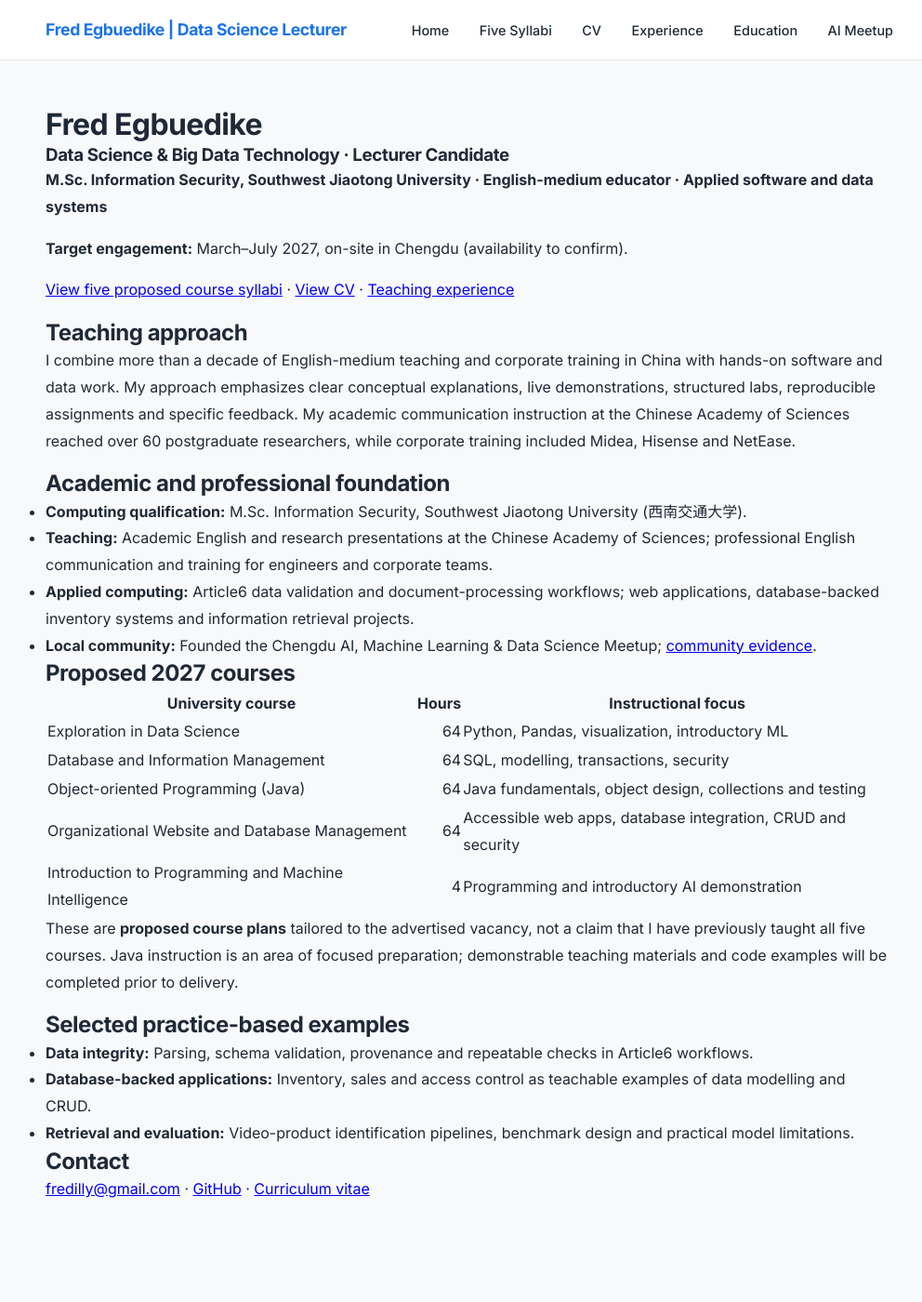
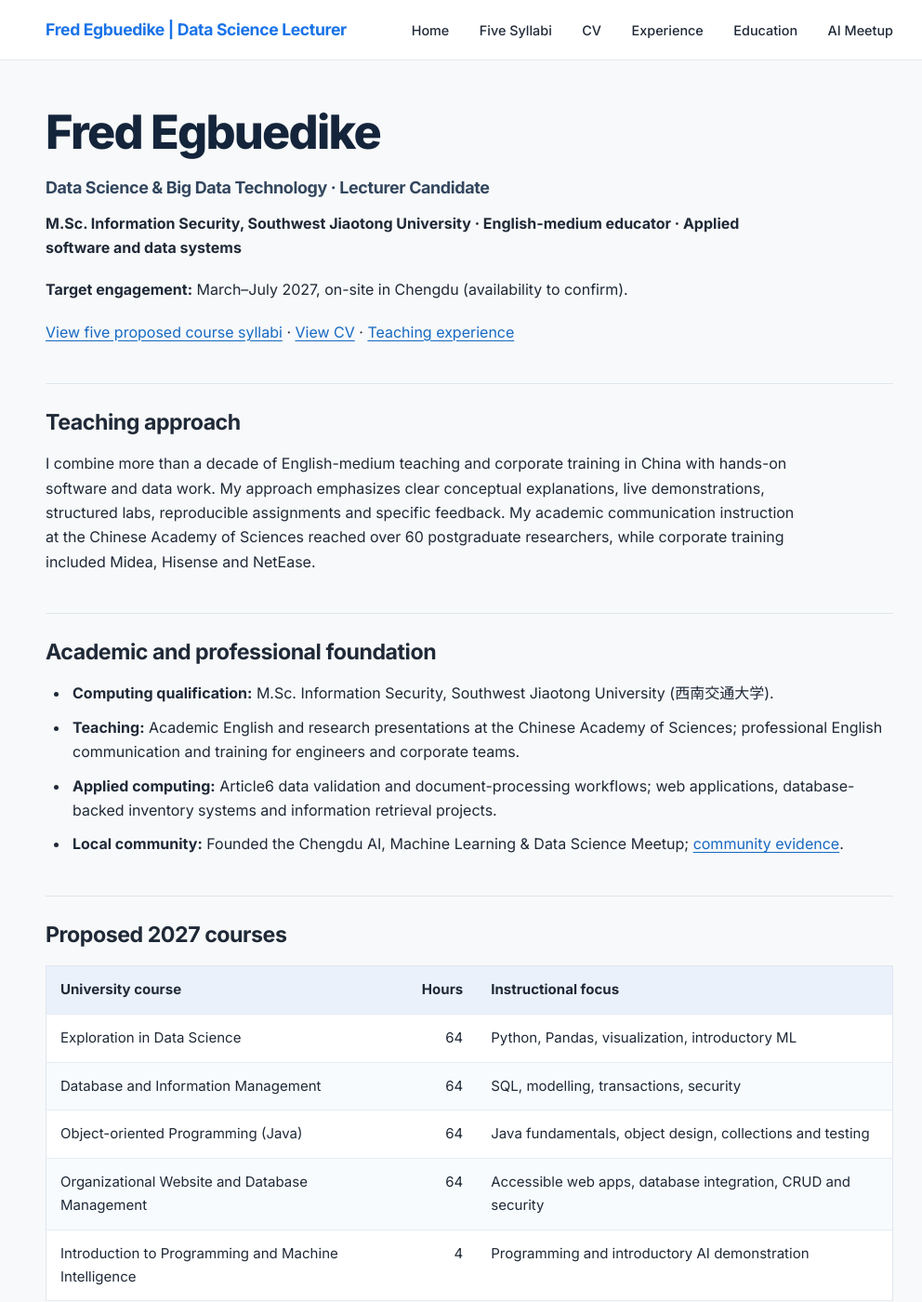
Before and after one commit to Fredilly/big-data, a Jekyll site: the page built from index.md, in a window 1280 px wide and 1400 px high. Shown: the whole window at 93% size, without its empty margins (135-1127 px from the left). Built offline with Jekyll 4.4.1, drawn with Linux system fonts in a browser that asks for light colours; nearby versions of some CDN libraries.

Commit message:
Improve academic portfolio typography and spacing in assets/css/style.css

```diff
--- a/assets/css/style.css
+++ b/assets/css/style.css
@@ -781,3 +781,21 @@ p:last-child { margin-bottom: 0; }
     grid-template-columns: 1fr;
   }
 }
+
+
+/* Academic portfolio pages: restore hierarchy after global reset */
+.academic-page { max-width: 920px; margin: 0 auto; padding-bottom: 2rem; line-height: 1.65; }
+.academic-page > h1 { font-size: clamp(2.1rem, 4vw, 3.15rem); line-height: 1.16; font-weight: 800; margin: 0 0 14px; color: #14243a; letter-spacing: -0.035em; }
+.academic-page > h2 { font-size: 1.45rem; margin: 42px 0 16px; padding-top: 26px; border-top: 1px solid #dfe6ef; line-height: 1.3; }
+.academic-page > h3 { font-size: 1.12rem; margin: 18px 0 12px; line-height: 1.4; color: #32465e; }
+.academic-page > p { margin: 0 0 19px; max-width: 80ch; }
+.academic-page > ul, .academic-page > ol { margin: 10px 0 25px; padding-left: 26px; }
+.academic-page li { margin: 0 0 10px; padding-left: 3px; }
+.academic-page a { color: #1769c2; text-underline-offset: 3px; }
+.academic-page > table { width: 100%; border-collapse: collapse; margin: 18px 0 30px; background: white; border: 1px solid #dfe6ef; font-size: .94rem; }
+.academic-page th, .academic-page td { text-align: left; vertical-align: top; padding: 13px 15px; border-bottom: 1px solid #e5ebf2; }
+.academic-page th { background: #eaf1fa; font-weight: 700; }
+.academic-page tr:nth-child(even) td { background: #f8fbfe; }
+.academic-page .academic-subtitle { font-size: 1.2rem; font-weight: 650; color: #285b8e; margin-bottom: 16px; }
+.academic-page > h1 + p { margin-bottom: 20px; }
+@media (max-width: 650px) { .academic-page > h2 { margin-top: 30px; } .academic-page > table { display: block; overflow-x: auto; } .academic-page th, .academic-page td { padding: 10px; } .site-nav .wrapper { height: auto; min-height: 64px; flex-wrap: wrap; padding-block: 12px; gap: 10px; } .nav-links { display: flex; gap: 12px; overflow-x: auto; max-width: 100%; } .nav-links a { white-space: nowrap; margin-left: 0; } }
```
